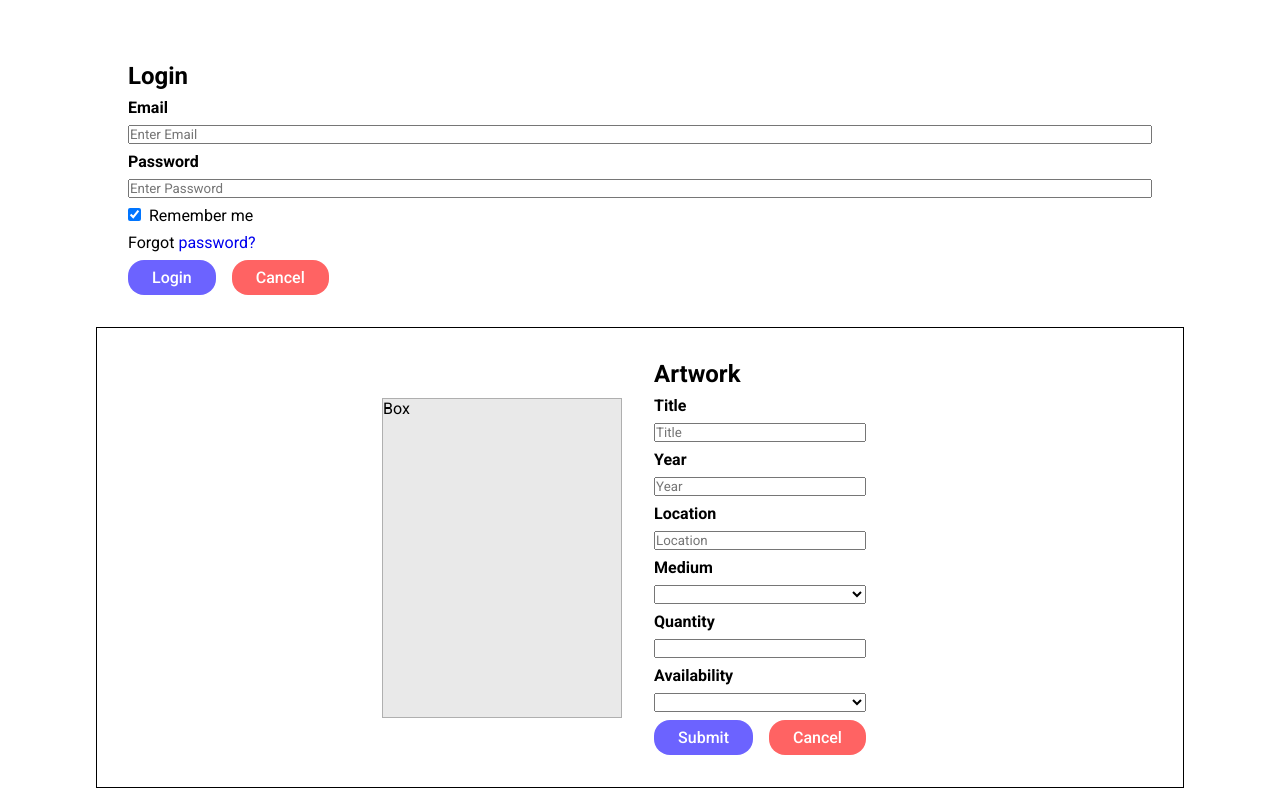
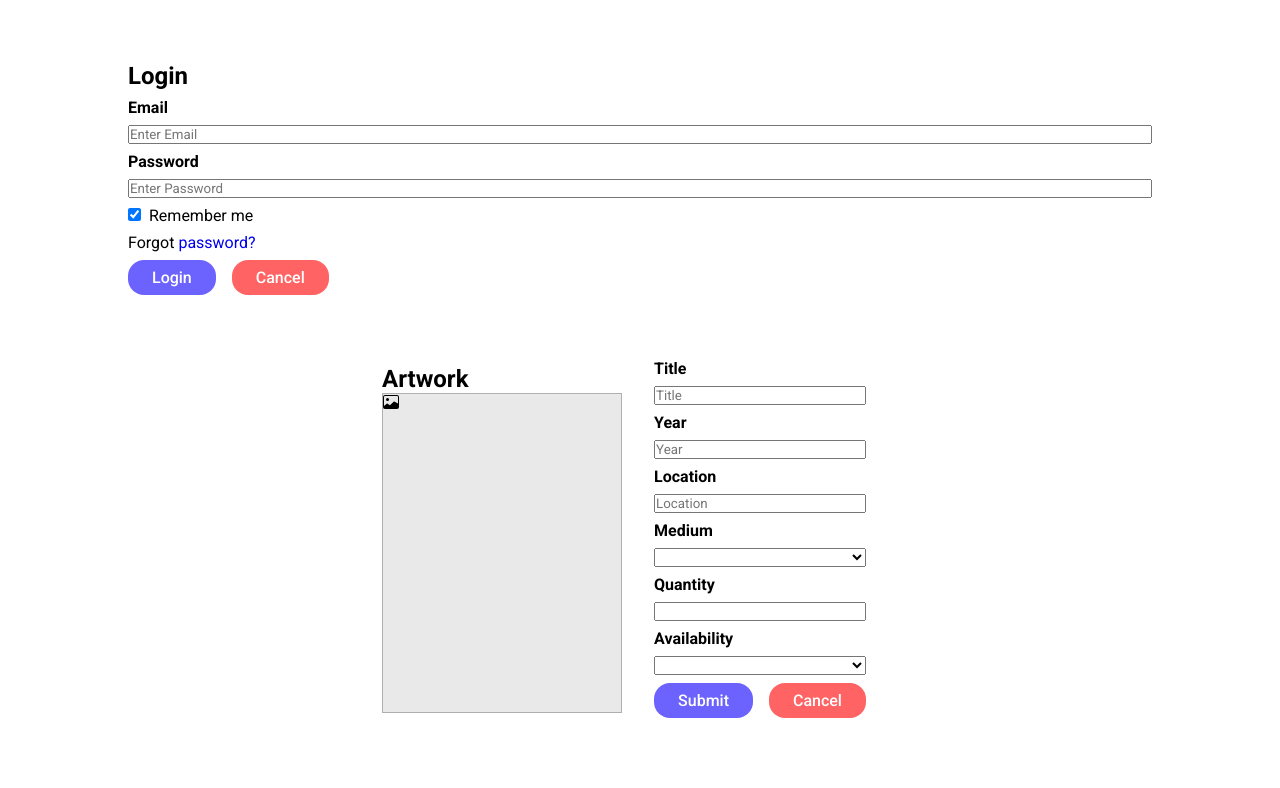
Before and after one commit to EmilyAMartin/art-inventory-website, a React (Create React App) app: page / in a window 1280 px wide. Shown: the part 862-1650 px from the top of the page. After the commit the page ends 1612 px from the top, so only its background shows below. Built offline with nearby package versions, Linux system fonts and the light colour scheme.

Commit message:
Adding image placehold

```diff
--- a/src/App.css
+++ b/src/App.css
@@ -173,7 +173,6 @@ a:hover {
   flex-direction: row;
   align-items: center;
   justify-content: center;
-  border: #000000 solid 1px;
 }
 .box {
   width: 15rem;
--- a/src/Components/Artwork.js
+++ b/src/Components/Artwork.js
@@ -1,18 +1,19 @@
 import React from 'react'
+import { BsImage } from "react-icons/bs";
 
 const Artwork = () => {
   return (
 
     <div className='artwork-container'>
 
-      <div className='artwork-image'>
-      <div className='box'>Box</div>
-      <div className='upload-photo-icon'></div>
+      <div className='artwork-image-placeholder'>
+        <div className='artwork-header'>Artwork</div>
+        <div className='box'>
+          <div className='image-icon'><BsImage /></div>
+        </div>
       </div>
 
       <div className='artwork-form-container'>
-        <div className='artwork-header'>Artwork</div>
-
         <label for='title'><b>Title</b></label>
         <input aria-label='title' type='text' placeholder='Title' name='title' required/>
 
```
